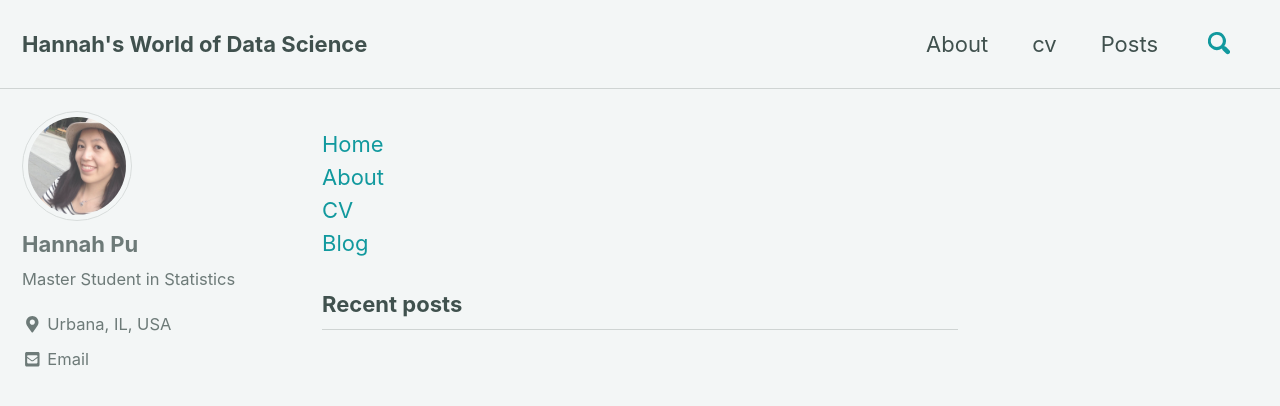
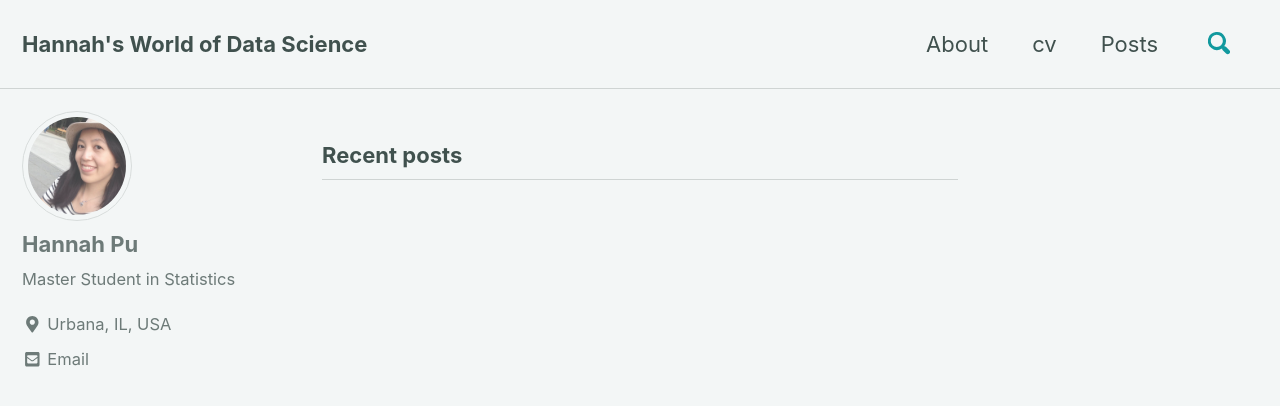
Before and after one commit to hannahpu/hannahpu.github.io, a Jekyll site: the page built from index.html, in a window 1280 px wide and 900 px high. Shown: the top 406 px of the window. Built offline with Jekyll 4.4.1, drawn with Linux system fonts in a browser that asks for light colours; cached includes are drawn as plain includes; nearby versions of some CDN libraries; the list of posts is cut into pages by our own code.

Commit message:
Update index.html

```diff
--- a/index.html
+++ b/index.html
@@ -2,16 +2,3 @@
 layout: home
 author_profile: true
 ---
-<!DOCTYPE html>
-<html>
-	<body>
-		<nav>
-    		<ul>
-        		<li><a href="/">Home</a></li>
-	        	<li><a href="/about">About</a></li>
-        		<li><a href="/cv">CV</a></li>
-        		<li><a href="/blog">Blog</a></li>
-    		</ul>
-		</nav>
-	</body>
-</html>
```
